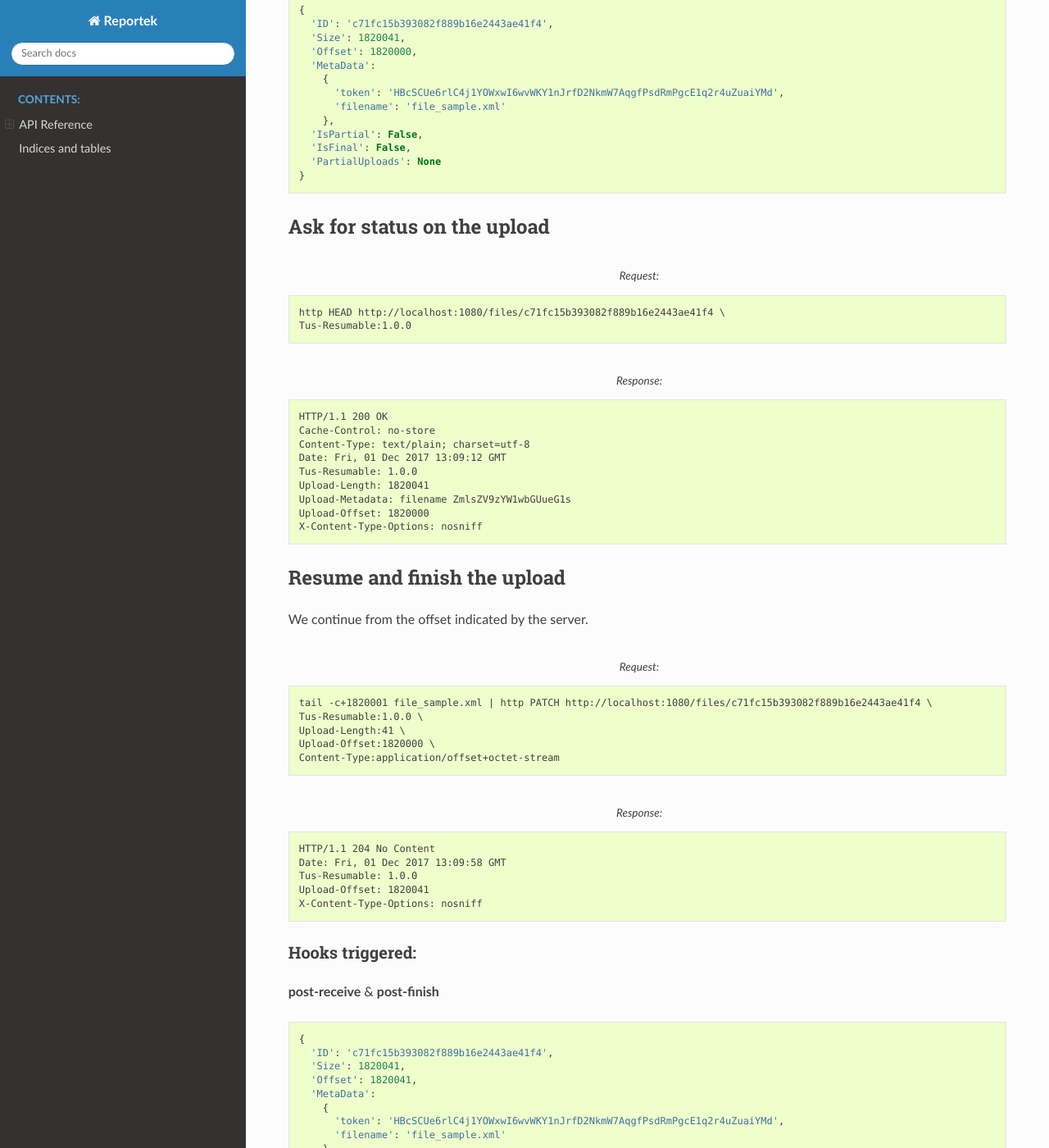
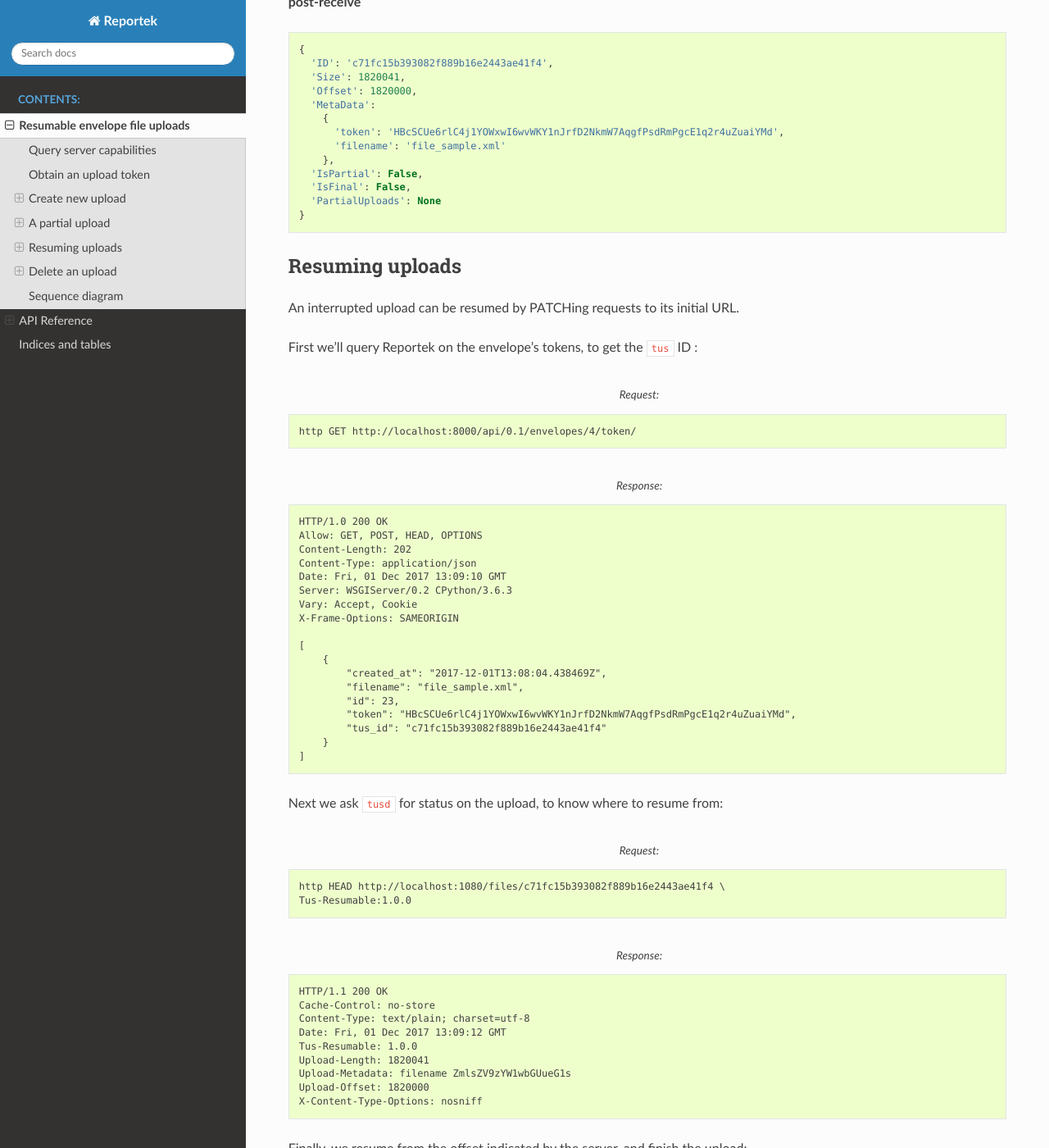
Before and after one commit to eea/reportek, a Sphinx documentation site: the page built from docs/resumable_uploads.rst, in a window 1280 px wide and 1400 px high, scrolled down 4073 px. Shown: the whole window at 82% size. Built offline with Sphinx 7.4.7 and the Read the Docs theme 2.0.0, drawn with Linux system fonts in a browser that asks for light colours; some of the changed text lies outside the part shown.

Commit message:
[refs #90434] Documentation updated & integrated

```diff
--- a/docs/index.rst
+++ b/docs/index.rst
@@ -7,9 +7,10 @@ Welcome to Reportek's documentation!
 ====================================
 
 .. toctree::
-   :maxdepth: 2
+   :maxdepth: 1
    :caption: Contents:
 
+   resumable_uploads
    reference
 
 Indices and tables
--- a/docs/resumable_uploads.rst
+++ b/docs/resumable_uploads.rst
@@ -62,9 +62,8 @@ Create new upload
 -----------------
 
 We’re uploading a file named ‘file_sample.xml’, 1820041 bytes in size.
-Since tusd_ will store the uploaded data under a unique name it
-generates internally, we use the ``Upload-Metadata`` header to preserve
-any non-payload data about the upload.
+Since tusd_ will store the uploaded data under a unique name it generates internally,
+we use the ``Upload-Metadata`` header to preserve any non-payload data about the upload.
 
 .. note::
  - Reportek **requires** the metadata keys ``token`` and ``filename``.
@@ -117,6 +116,7 @@ Hooks triggered:
 
 .. note::
   - at this stage the upload has not yet been issued an ID.
+  - Reportek will fill in the `filename` field on the token at this point.
   - tusd_ hooks send meta data values decoded from their posted base 64 content.
 
 Assuming a positive response from the ``pre-create`` hook, the creation proceeds:
@@ -159,6 +159,7 @@ Assuming a positive response from the ``pre-create`` hook, the creation proceeds
 
 .. note::
   - the ``IsPartial``/``IsFinal`` hook notification fields do **NOT** indicate the actual completeness of a regular resumable upload, and are only relevant when using the ``Concatenation`` extension (not currently used by Reportek).
+  - Reportek will fill in the `tus_id` field on the token at this point.
 
 Uploads storage
 ^^^^^^^^^^^^^^^
@@ -211,8 +212,42 @@ Hooks triggered
       'PartialUploads': None
     }
 
-Ask for status on the upload
-----------------------------
+Resuming uploads
+----------------
+
+An interrupted upload can be resumed by PATCHing requests to its initial URL.
+
+First we'll query Reportek on the envelope's tokens, to get the ``tus`` ID :
+
+.. code-block:: none
+   :caption: Request:
+
+   http GET http://localhost:8000/api/0.1/envelopes/4/token/                                                                                                                                          473ms
+
+.. code-block:: none
+   :caption: Response:
+
+   HTTP/1.0 200 OK
+   Allow: GET, POST, HEAD, OPTIONS
+   Content-Length: 202
+   Content-Type: application/json
+   Date: Fri, 01 Dec 2017 13:09:10 GMT
+   Server: WSGIServer/0.2 CPython/3.6.3
+   Vary: Accept, Cookie
+   X-Frame-Options: SAMEORIGIN
+
+   [
+       {
+           "created_at": "2017-12-01T13:08:04.438469Z",
+           "filename": "file_sample.xml",
+           "id": 23,
+           "token": "HBcSCUe6rlC4j1YOWxwI6wvWKY1nJrfD2NkmW7AqgfPsdRmPgcE1q2r4uZuaiYMd",
+           "tus_id": "c71fc15b393082f889b16e2443ae41f4"
+       }
+   ]
+
+
+Next we ask ``tusd`` for status on the upload, to know where to resume from:
 
 .. code-block:: none
    :caption: Request:
@@ -233,10 +268,7 @@ Ask for status on the upload
    Upload-Offset: 1820000
    X-Content-Type-Options: nosniff
 
-Resume and finish the upload
-----------------------------
-
-We continue from the offset indicated by the server.
+Finally, we resume from the offset indicated by the server, and finish the upload:
 
 .. code-block:: none
    :caption: Request:
@@ -279,7 +311,9 @@ Hooks triggered:
 
 .. note::
   - while tusd_ will issue the ``post-receive`` event before ``post-finish``, it’s possible they will be received by the hooks target in reverse order.
-  - upon receiving ``post-finish``, Reportek will use the metadata to move the file from tusd_'s data directory to the appropriate envelope, and with its original name.
+  - upon receiving ``post-finish``, Reportek will:
+      - use the metadata to move the file from tusd_'s data directory to the appropriate envelope, and with its original name.
+      - delete the token.
   - the current behaviour on receiving a file with a name already present on the envelope is to replace the existing one.
 
 Delete an upload
@@ -287,7 +321,6 @@ Delete an upload
 
 This is refered to in the protocol spec as ‘termination’, which is NOT meant as 'finishing an upload'.
 Terminating an upload will cause tusd_ to delete the actual ``.bin`` and ``.info`` files from its data directory.
-The ``post-finish`` hook implementation must process the ``.bin`` file as required (e.g. move and rename it per the ``Upload-Metadata`` information), and only then issue the termination request.
 
 .. code-block:: none
    :caption: Request:
@@ -324,6 +357,14 @@ Hooks triggered:
       'PartialUploads': None
     }
 
+.. note::
+  - ``post-terminate`` will cause Reportek to delete the token.
+
+
+Sequence diagram
+----------------
+
+.. image:: img/resumable_uploads_seq.png
 
 .. _tus: https://tus.io/protocols/resumable-upload.html
 .. _tusd: https://github.com/tus/tusd
```
Also changed, not shown: docs/img/resumable_uploads_seq.png (added), docs/resumable_uploads_seq.png (deleted).
